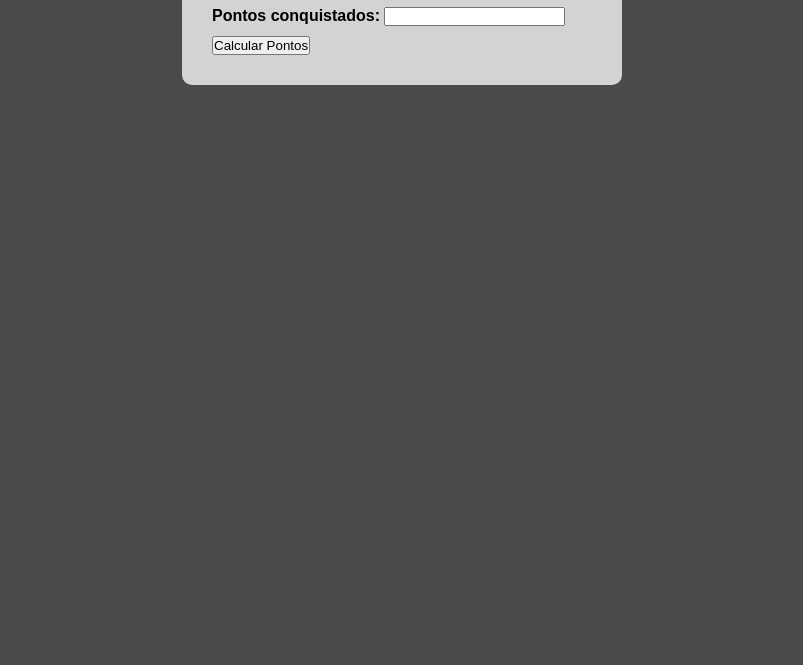
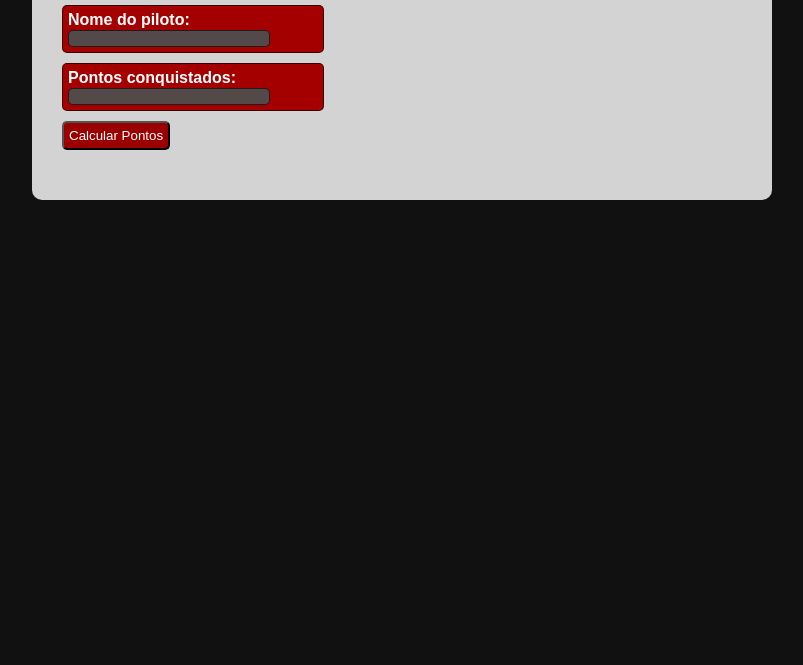
Before and after one commit to dipirona-01/F1-Pontos, a plain HTML site: page f1-points-calculator/index.html in a window 1280 px wide. Shown: the part 135-800 px from the top of the page, without its empty margins (238-1041 px from the left). Drawn offline with Linux system fonts and the light colour scheme.

Commit message:
atualização

```diff
--- a/f1-points-calculator/index.html
+++ b/f1-points-calculator/index.html
@@ -9,11 +9,18 @@
 <body>
     <section>
         <h1>F1 Pontos</h1>
-        <div>Nome do piloto: <input type="text" id="nome"></div>
-        <div>Pontos conquistados: <input type="number" name="nump" id="nump">   </div>
+
+        <div class="div">Nome do piloto: <input type="text" id="nome" class="input"></div>
+
+        <div class="div">Pontos conquistados: <input type="number" name="nump" id="nump" class="input">   </div>
+
         <div>
-            <input type="button" value="Calcular Pontos" onclick="calcular()">
+            <input type="button" value="Calcular Pontos" onclick="calcular()" id="submit">
         </div>
+
+
+
+
         <div id="resultado">
 
         </div>
--- a/f1-points-calculator/script.js
+++ b/f1-points-calculator/script.js
@@ -1,11 +1,13 @@
-let pontos = document.getElementById('nump').value
-
-
-
 function calcular() {
-    if (pontos >= 0 && pontos <= 25) {
-        window.alert("Valor válido")
-    } else {
-        window.alert("Digite um valor válido")
+    let nome = document.getElementById("nome").value.trim()
+    let pontos = document.getElementById("nump").value
+    if (nome == "" || pontos == "") {
+        document.getElementById("resultado").innerHTML = ""
+        alert("Preencha todos os campos!")
+        return
+    } else if (pontos < 0 || !Number.isInteger(Number(pontos))) {
+        alert("Digite um valor válido!")
+        return
     }
+    document.getElementById("resultado").innerHTML = `${nome} fez ${pontos} pontos.`
 }
--- a/f1-points-calculator/style.css
+++ b/f1-points-calculator/style.css
@@ -4,14 +4,14 @@
 }
 
 body {
-    background-color: #4b4a4a;
+    background-color: #080808f5;
     font-family: Arial, sans-serif;
 }
 section {
     background-color: lightgray;
     border-radius: 10px;
-    width: 400px;
-    margin: 25px auto;
+    width: 700px;
+    margin: 50px auto;
     padding: 20px;
 }
 h1 {
@@ -20,9 +20,44 @@ h1 {
     color: white;
     padding: 15px;
     border-radius: 10px;
+    border: 1px solid rgba(0, 0, 0, 0.63);
 }
 div {
     margin: 10px;
     font-weight: bold;
 
 }
+
+.div{
+    background-color: #a50000;
+    color: white;
+    margin: 10px;
+    border-radius: 5px;
+    width: 250px;
+    padding: 5px;
+    border: 1px solid rgba(0, 0, 0, 0.63);
+}
+.input{
+    background-color: #504d4df3;
+    width: 200px;
+    border: 1px solid rgba(0, 0, 0, 0.63);
+    border-radius: 5px;
+    color: white;
+}
+
+#submit {
+    background-color: #9b0000;
+    padding: 5px;
+    border-radius: 5px;
+    color: white;
+}
+#submit:hover {
+    background-color: #d40202;
+    cursor: pointer;
+    transition: 0.3s;
+}
+
+#resultado {
+    padding: 5px;
+    color: #9b0000;
+}
```
